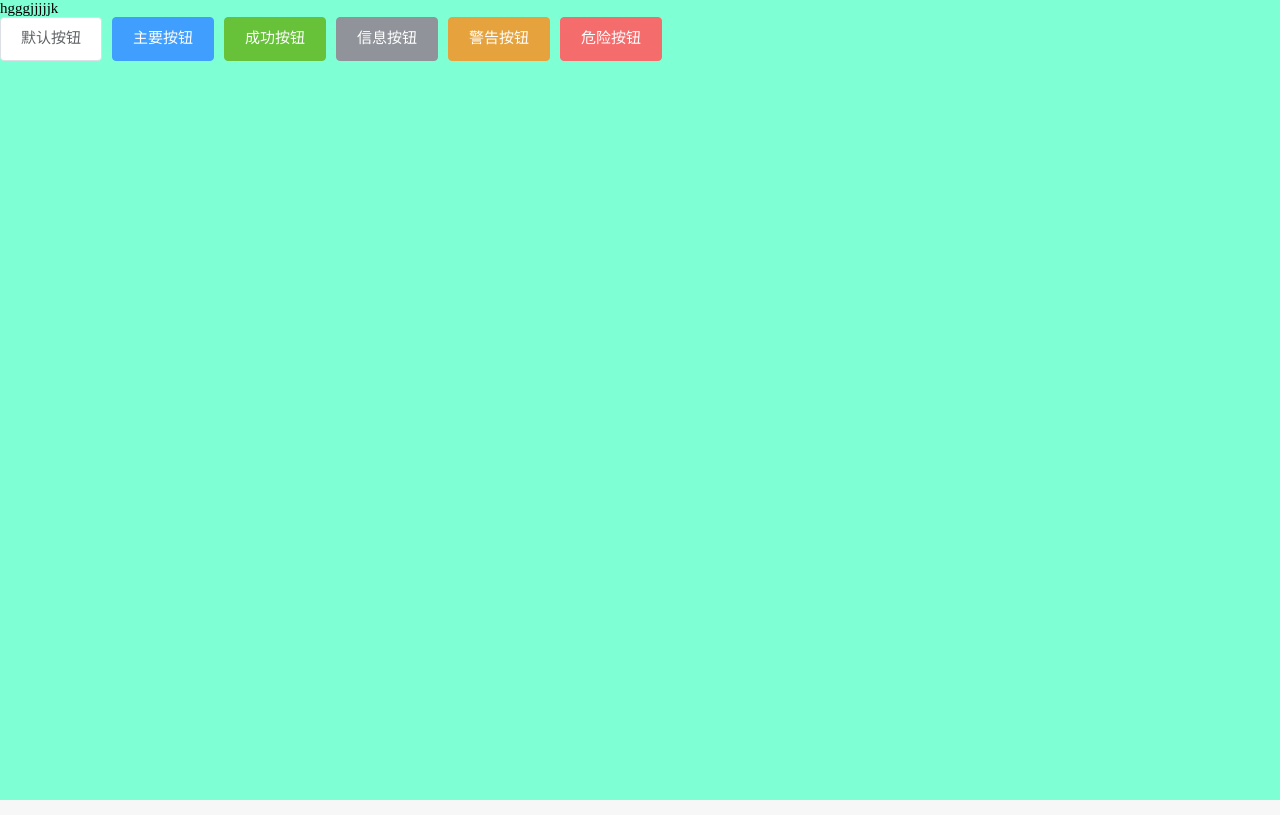
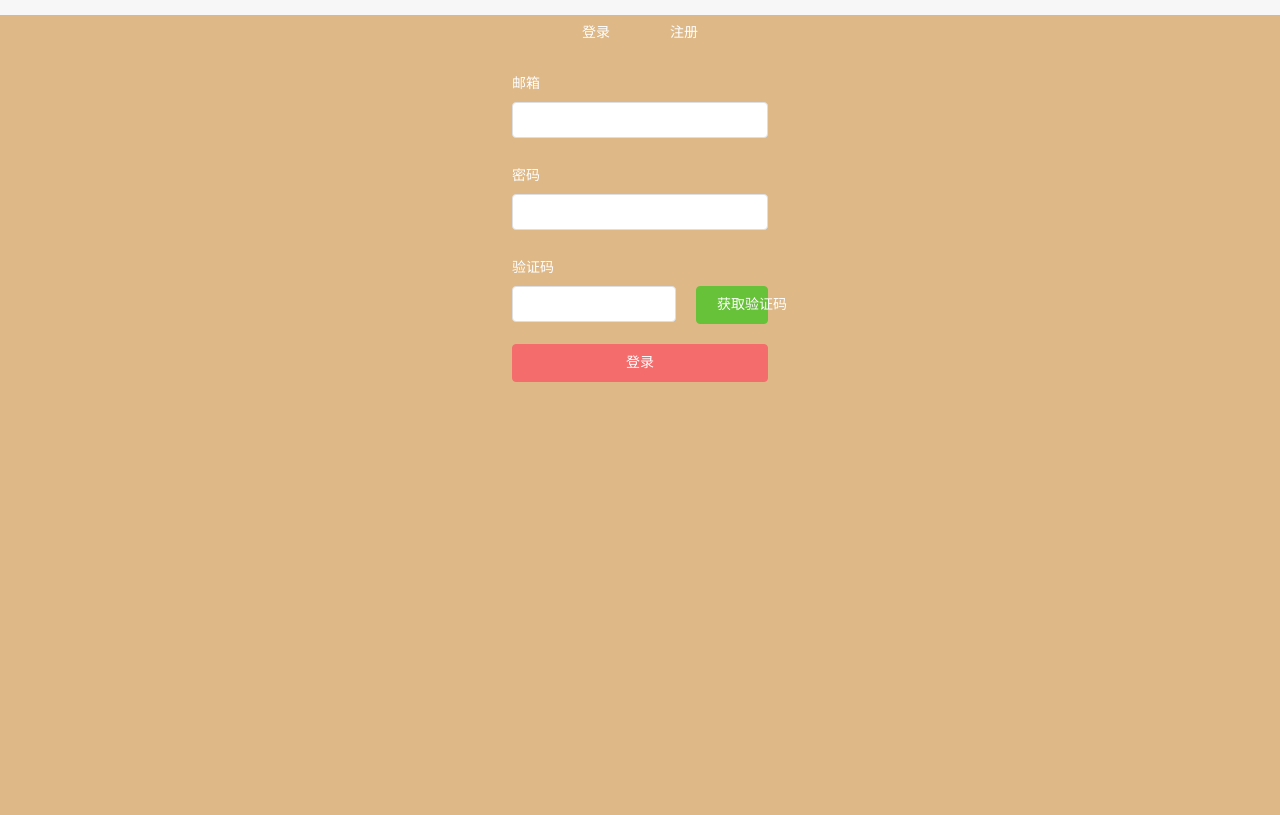
Before and after one commit to CChars/vue-admin, a Vue app: page /#/login in a window 1280 px wide. Built offline with nearby package versions, Linux system fonts and the light colour scheme.

Commit message:
登录页面的静态制作、数据校验‘
git commit  -m 登录页面的静态制作、数据校验‘

```diff
--- a/src/styles/normalize.scss
+++ b/src/styles/normalize.scss
@@ -21,7 +21,7 @@
  figure, figcaption, footer, header, hgroup,
  menu, nav, output, ruby, section, summary,
  time, mark, audio, video {
-   margin: 0;
+  //  margin: 0;
    padding: 0;
    font-size: 100%;
    font: inherit;
--- /dev/null
+++ b/src/utils/validate.js
@@ -0,0 +1,43 @@
+//过滤特殊字符串
+
+export function stripscript(str) {
+  var pattern = new RegExp(
+    "[`~!@#$%^&*()=|{}':;',\\[\\].<>/?~！@#￥……&*（）—— |{}【】‘；：”“'。，、？]"
+  );
+  var rs = "";
+  for (var i = 0; i < str.length; i++) {
+    rs = rs + str.substr(i, 1).replace(pattern, "");
+  }
+  return rs;
+}
+// 验证邮箱格式
+export function validateEmail(value) {
+  let pattern = /^([A-Za-z0-9])+@[A-Za-z0-9]+\.([A-Za-z]{2,4})$/;
+  if (!pattern.test(value)) {
+    return true;
+  } else {
+    return false;
+  }
+}
+
+// 验证密码格式
+export function validatePass(value) {
+  let pattern = /^(?=.*[a-z])(?=.*[A-Z])(?=.*\d)[^]{6,20}$/;
+  if (!pattern.test(value)) {
+    return true;
+  } else {
+    return false;
+  }
+}
+
+// 验证验证码格式
+export function validateCodes(value) {
+  let pattern = /^[a-z0-9]{6}$/;
+
+  return !pattern.test(value) ? true : false;
+  // if (!pattern.test(value)) {
+  //   return true;
+  // } else {
+  //   return false;
+  // }
+}
--- a/src/views/login/index.vue
+++ b/src/views/login/index.vue
@@ -1,20 +1,262 @@
 <template>
   <div id="login">
-    hgggjjjjjk
-    <el-row>
-      <el-button>默认按钮</el-button>
-      <el-button type="primary">主要按钮</el-button>
-      <el-button type="success">成功按钮</el-button>
-      <el-button type="info">信息按钮</el-button>
-      <el-button type="warning">警告按钮</el-button>
-      <el-button type="danger">危险按钮</el-button>
-    </el-row>
+    <div id="login-wrap">
+      <ul class="menu-tab">
+        <li
+          :class="{ current: item.current }"
+          v-for="item in menuTab"
+          :key="item.id"
+          @click="toggleMenu(item)"
+        >
+          {{ item.txt }}
+        </li>
+      </ul>
+      <!-- <div id="upload"> -->
+      <el-form
+        :model="ruleForm"
+        status-icon
+        :rules="rules"
+        ref="ruleForm"
+        class="login-form"
+        size="medium"
+      >
+        <el-form-item prop="username" class="item-form">
+          <label>邮箱</label>
+          <el-input
+            type="text"
+            v-model="ruleForm.username"
+            autocomplete="off"
+          ></el-input>
+        </el-form-item>
+
+        <el-form-item prop="password" class="item-form">
+          <label>密码</label>
+          <el-input
+            type="text"
+            v-model="ruleForm.password"
+            autocomplete="off"
+            minlength="6"
+            maxlength="20"
+          >
+          </el-input>
+        </el-form-item>
+
+        <el-form-item
+          prop="passwords"
+          class="item-form"
+          v-show="model === 'regist'"
+        >
+          <label>重复密码</label>
+          <el-input
+            type="text"
+            v-model="ruleForm.passwords"
+            autocomplete="off"
+            minlength="6"
+            maxlength="20"
+          ></el-input>
+        </el-form-item>
+
+        <el-form-item prop="code" class="item-form">
+          <label>验证码</label>
+
+          <el-row :gutter="20">
+            <el-col :span="16">
+              <el-input
+                v-model="ruleForm.code"
+                minlength="6"
+                maxlength="6"
+              ></el-input>
+            </el-col>
+
+            <el-col :span="8">
+              <el-button type="success" class="block">获取验证码</el-button>
+            </el-col>
+          </el-row>
+        </el-form-item>
+
+        <el-form-item>
+          <el-button type="danger" @click="submitForm('ruleForm')" class="block"
+            >登录</el-button
+          >
+        </el-form-item>
+      </el-form>
+      <!-- </div> -->
+    </div>
   </div>
 </template>
+
+<script>
+import {
+  stripscript,
+  validateEmail,
+  validatePass,
+  validateCodes
+} from "@/utils/validate.js";
+
+export default {
+  name: "login",
+
+  data() {
+    //验证邮箱
+    var validateUsername = (rule, value, callback) => {
+      if (value === "") {
+        callback(new Error("请输入邮箱"));
+      } else if (validateEmail(value)) {
+        callback(new Error("邮箱格式不正确"));
+      } else {
+        callback();
+      }
+    };
+    //验证密码
+    var validatePassword = (rule, value, callback) => {
+      // console.log(stripscript(value));
+      this.ruleForm.password = stripscript(value);
+      value = this.ruleForm.password;
+
+      if (value === "") {
+        callback(new Error("请输入密码"));
+      } else if (validatePass(value)) {
+        callback(
+          new Error("请输入至少6位包含1个大写字母，1个小写字母和1个数字!")
+        );
+      } else {
+        callback();
+      }
+    };
+
+    //验证再次输入密码
+    var validatePasswords = (rule, value, callback) => {
+      //用V-SHOW需要判断是登录还是注册，如果是login则直接通过 用if则不需要
+      if (this.model === "login") {
+        callback();
+      }
+      // console.log(stripscript(value));
+      this.ruleForm.passwords = stripscript(value);
+      value = this.ruleForm.passwords;
+
+      if (value === "") {
+        callback(new Error("请再次输入密码"));
+      } else if (value != this.ruleForm.password) {
+        callback(new Error("两次密码不相同！"));
+      } else {
+        callback();
+      }
+    };
+    //验证验证码
+    var checkCode = (rule, value, callback) => {
+      // console.log("1" + value);
+      this.ruleForm.code = stripscript(value);
+      value = this.ruleForm.code;
+      // console.log(value);
+      if (value === "") {
+        return callback(new Error("验证码不能为空"));
+      } else if (validateCodes(value)) {
+        return callback(new Error("验证码格式不正确"));
+      } else {
+        callback();
+      }
+    };
+
+    return {
+      menuTab: [
+        { txt: "登录", current: false, type: "login" },
+        { txt: "注册", current: false, type: "regist" }
+      ],
+      //模块的值
+      model: "login",
+      ruleForm: {
+        username: "",
+        password: "",
+        passwords: "",
+        code: ""
+      },
+
+      rules: {
+        username: [{ validator: validateUsername, trigger: "blur" }],
+        password: [{ validator: validatePassword, trigger: "blur" }],
+        passwords: [{ validator: validatePasswords, trigger: "blur" }],
+        code: [{ validator: checkCode, trigger: "blur" }]
+      }
+    };
+  },
+
+  created() {},
+
+  mounted() {},
+
+  // 数据驱动视图
+  methods: {
+    toggleMenu(item) {
+      console.log(item.type);
+
+      this.menuTab.forEach(element => {
+        element.current = false;
+      });
+      item.current = true;
+      this.model = item.type;
+    },
+
+    submitForm(formName) {
+      this.$refs[formName].validate(valid => {
+        if (valid) {
+          alert("submit!");
+        } else {
+          console.log("error submit!!");
+          return false;
+        }
+      });
+    }
+  }
+};
+</script>
+
+<style lang="scss"></style>
 
 <style lang="scss" scoped>
 #login {
   height: 100vh;
-  background-color: aquamarine;
+  background-color: burlywood;
+}
+
+.login-wrap {
+  width: 50%;
+  margin: auto;
+}
+
+.menu-tab {
+  text-align: center;
+  li {
+    display: inline-block;
+    width: 88px;
+    line-height: 36px;
+    font-size: 14px;
+    color: white;
+    border-radius: 2px;
+    cursor: pointer;
+  }
+}
+
+.current {
+  background-color: rgba($color: #000000, $alpha: 0.1);
+}
+
+.el-form {
+  margin: auto;
+  width: 20%;
+}
+
+.login-form {
+  label {
+    display: block;
+    font-size: 14px;
+    color: white;
+  }
+}
+.item-form {
+  margin-bottom: 20px;
+}
+.block {
+  display: block;
+  width: 100%;
 }
 </style>
--- a/vue.config.js
+++ b/vue.config.js
@@ -16,15 +16,15 @@ module.exports = {
       // in that case, we can target the `scss` syntax separately using the `scss` option
       scss: {
         prependData: `@import "~@/styles/main.scss";`
-      },
+      }
       // pass Less.js Options to less-loader
-      less: {
-        // http://lesscss.org/usage/#less-options-strict-units `Global Variables`
-        // `primary` is global variables fields name
-        globalVars: {
-          primary: "#fff"
-        }
-      }
+      // less: {
+      //   // http://lesscss.org/usage/#less-options-strict-units `Global Variables`
+      //   // `primary` is global variables fields name
+      //   globalVars: {
+      //     primary: "#fff"
+      //   }
+      // }
     }
   }
 };
```
